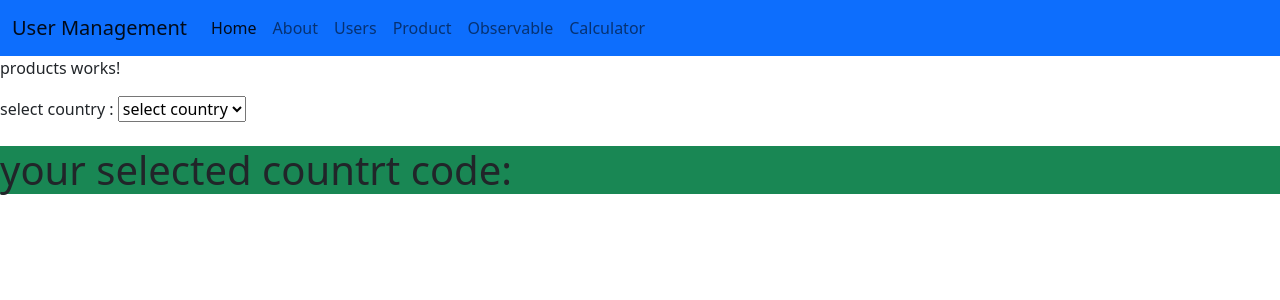
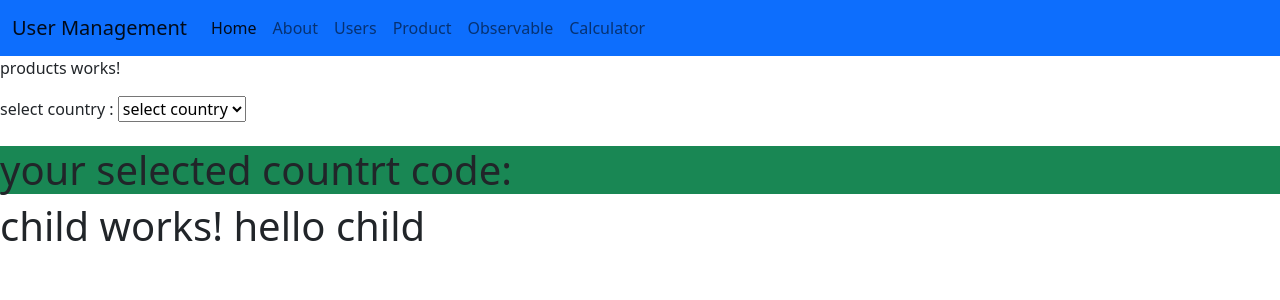
Before and after one commit to Rintugithub/Angular-practice, an Angular app: page /products in a window 1280 px wide. Shown: the top 300 px of the page. Built offline with nearby package versions, Linux system fonts and the light colour scheme.

Commit message:
input decorator

```diff
--- a/src/app/app.module.ts
+++ b/src/app/app.module.ts
@@ -15,6 +15,7 @@ import { FeedbackComponent } from './feedback/feedback.component';
 import { LocationComponent } from './location/location.component';
 import { ObservableComponent } from './observable/observable.component';
 import { CalculatorComponent } from './calculator/calculator.component';
+import { ChildComponent } from './child/child.component';
 
 @NgModule({
   declarations: [
@@ -29,6 +30,7 @@ import { CalculatorComponent } from './calculator/calculator.component';
     LocationComponent,
     ObservableComponent,
     CalculatorComponent,
+    // ChildComponent,
   ],
   imports: [
     BrowserModule,
--- /dev/null
+++ b/src/app/child/child.component.html
@@ -0,0 +1 @@
+<h1>child works! {{child}}</h1>
--- /dev/null
+++ b/src/app/child/child.component.ts
@@ -0,0 +1,15 @@
+import { Component, Input, OnInit } from '@angular/core';
+
+@Component({
+  selector: 'app-child',
+  templateUrl: './child.component.html',
+  styleUrls: ['./child.component.css']
+})
+export class ChildComponent implements OnInit {
+ @Input() child!:string;
+  constructor() { }
+
+  ngOnInit(): void {
+  }
+
+}
--- a/src/app/products/products.component.html
+++ b/src/app/products/products.component.html
@@ -7,3 +7,4 @@ select country : <select (change)="choice($event)">
   <br>
   <h1 class="bg-success">your selected countrt code: {{selectedcountry}}</h1>
 </div>
+<app-child [child]="parent"></app-child>
--- a/src/app/products/products.component.ts
+++ b/src/app/products/products.component.ts
@@ -6,6 +6,7 @@ import { Component, OnInit } from '@angular/core';
   styleUrls: ['./products.component.css']
 })
 export class ProductsComponent implements OnInit {
+  parent:string= "hello child";
   selectedcountry:any;
   countries:any[]=[
     {code:"ind",country:"India"},
--- a/src/app/products/products.module.ts
+++ b/src/app/products/products.module.ts
@@ -3,11 +3,13 @@ import { CommonModule } from '@angular/common';
 
 import { ProductsRoutingModule } from './products-routing.module';
 import { ProductsComponent } from './products.component';
+import { ChildComponent } from '../child/child.component';
 
 
 @NgModule({
   declarations: [
-    ProductsComponent
+    ProductsComponent,
+    ChildComponent,
   ],
   imports: [
     CommonModule,
```
Also changed, not shown: src/app/child/child.component.css (added), 1 other file (tests, documents, lock files or other folders).
